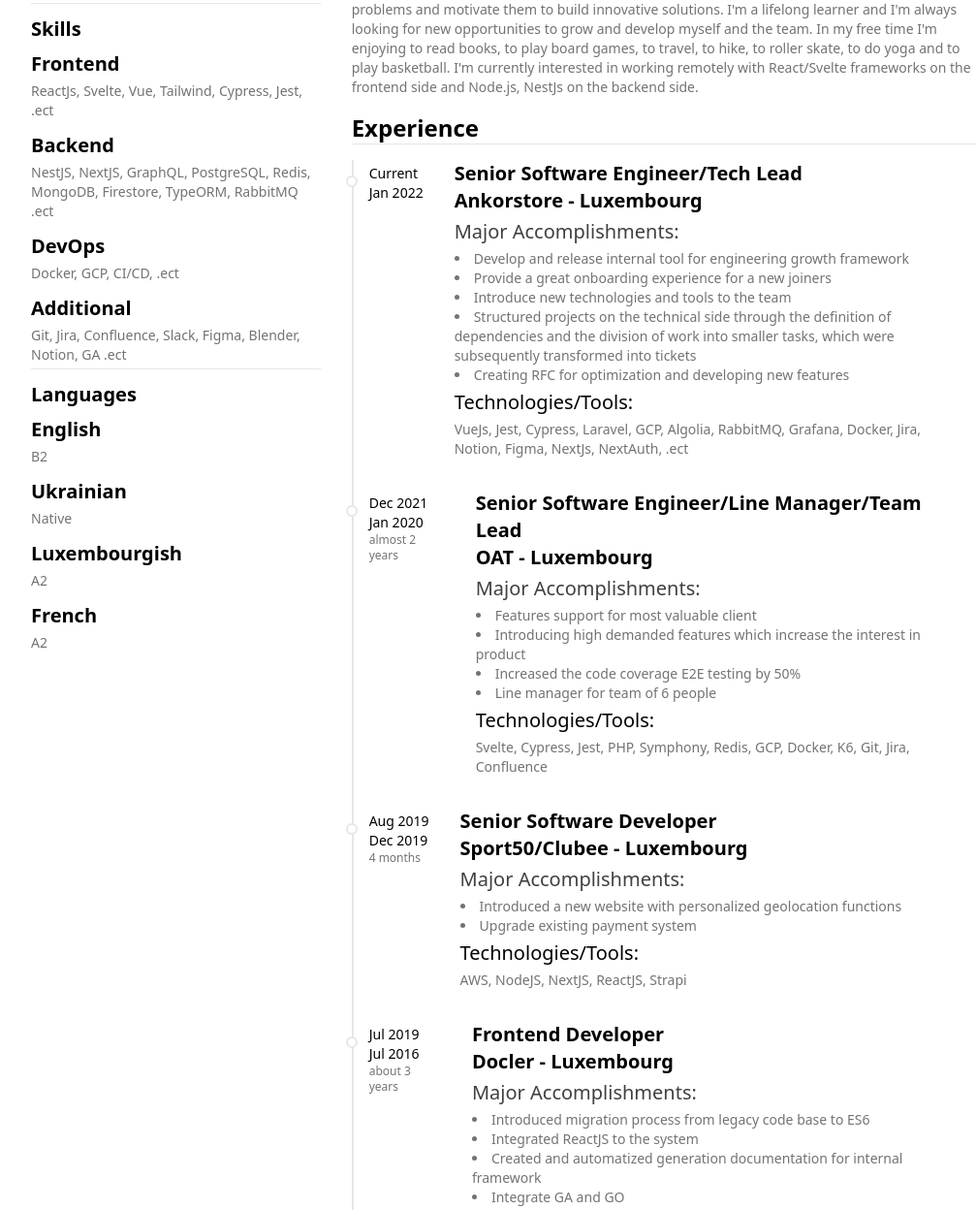
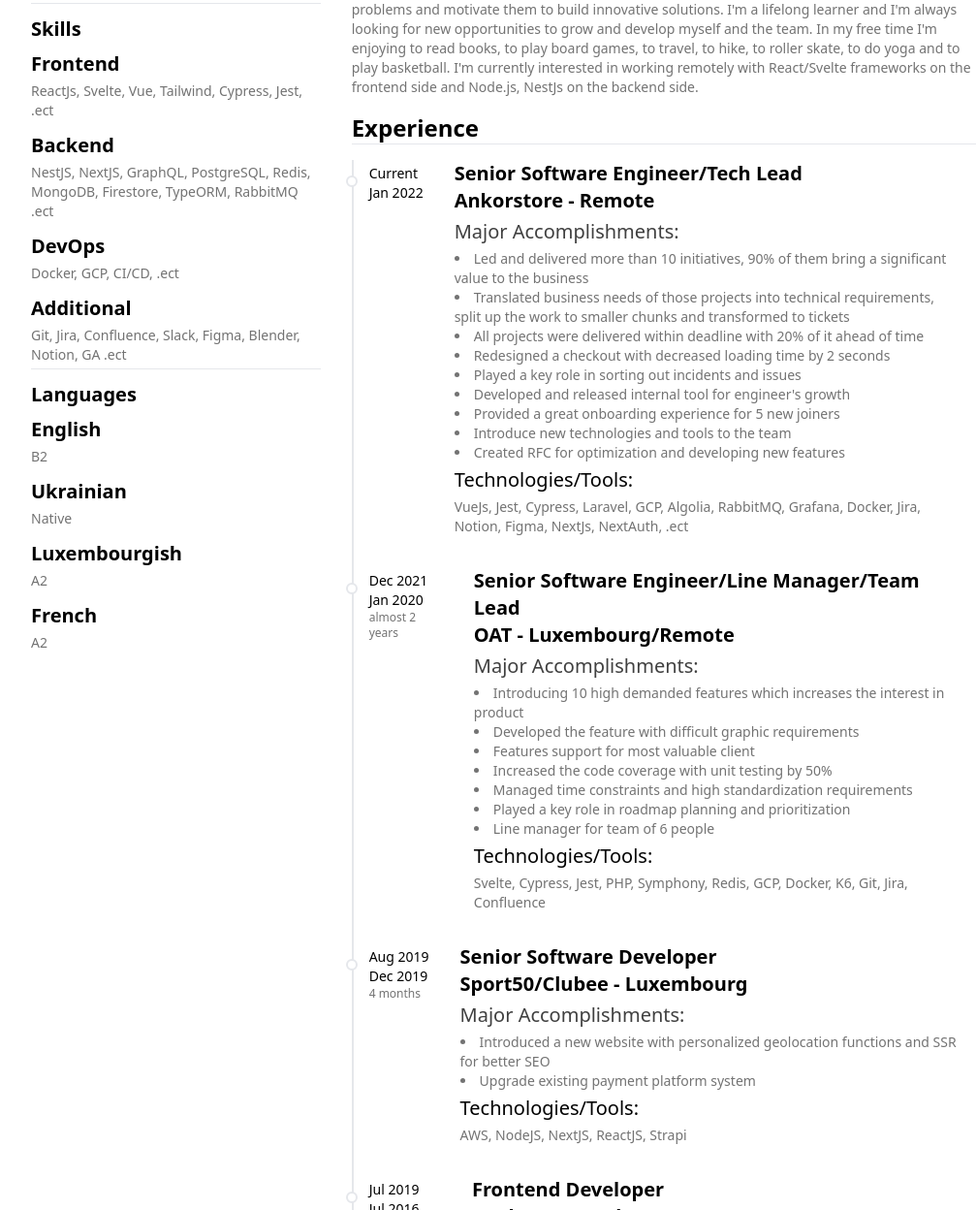
Before and after one commit to dresha-dev/cv, a Gatsby site: page / in a window 1280 px wide. Shown: the part 253-1501 px from the top of the page at 97% size, without its empty margins (128-1135 px from the left). Built offline with nearby package versions, Linux system fonts and the light colour scheme; Gatsby itself is replaced by a stand-in of ours.

Commit message:
fix: Add numbers to history

```diff
--- a/src/components/History.tsx
+++ b/src/components/History.tsx
@@ -6,13 +6,17 @@
     startDate: "2022-01-07",
     title: "Senior Software Engineer/Tech Lead",
     company: "Ankorstore",
-    location: "Luxembourg",
+    location: "Remote",
     accomplishments: [
-      "Develop and release internal tool for engineering growth framework",
-      "Provide a great onboarding experience for a new joiners",
+      "Led and delivered more than 10 initiatives, 90% of them bring a significant value to the business",
+      "Translated business needs of those projects into technical requirements, split up the work to smaller chunks and transformed to tickets",
+      "All projects were delivered within deadline with 20% of it ahead of time",
+      "Redesigned a checkout with decreased loading time by 2 seconds",
+      "Played a key role in sorting out incidents and issues",
+      "Developed and released internal tool for engineer's growth",
+      "Provided a great onboarding experience for 5 new joiners",
       "Introduce new technologies and tools to the team",
-      "Structured projects on the technical side through the definition of dependencies and the division of work into smaller tasks, which were subsequently transformed into tickets",
-      "Creating RFC for optimization and developing new features",
+      "Created RFC for optimization and developing new features",
     ],
     technologies:
       "VueJs, Jest, Cypress, Laravel, GCP, Algolia, RabbitMQ, Grafana, Docker, Jira, Notion, Figma, NextJs, NextAuth, .ect",
@@ -22,11 +26,14 @@
     endDate: "2021-12-01",
     title: "Senior Software Engineer/Line Manager/Team Lead",
     company: "OAT",
-    location: "Luxembourg",
+    location: "Luxembourg/Remote",
     accomplishments: [
+      "Introducing 10 high demanded features which increases the interest in product",
+      "Developed the feature with difficult graphic requirements",
       "Features support for most valuable client",
-      "Introducing high demanded features which increase the interest in product",
-      "Increased the code coverage E2E testing by 50%",
+      "Increased the code coverage with unit testing by 50%",
+      "Managed time constraints and high standardization requirements",
+      "Played a key role in roadmap planning and prioritization",
       "Line manager for team of 6 people",
     ],
     technologies:
@@ -39,8 +46,8 @@
     company: "Sport50/Clubee",
     location: "Luxembourg",
     accomplishments: [
-      "Introduced a new website with personalized geolocation functions",
-      "Upgrade existing payment system",
+      "Introduced a new website with personalized geolocation functions and SSR for better SEO",
+      "Upgrade existing payment platform system",
     ],
     technologies: "AWS, NodeJS, NextJS, ReactJS, Strapi",
   },
@@ -54,7 +61,7 @@
       "Introduced migration process from legacy code base to ES6",
       "Integrated ReactJS to the system",
       "Created and automatized generation documentation for internal framework",
-      "Integrate GA and GO",
+      "Integrated GA and GO",
     ],
     technologies:
       "Ext.js, JQuery, ReactJS, Redux, RiotJS, PHP, Google Optimize, Git, Jira, Confluence",
```
